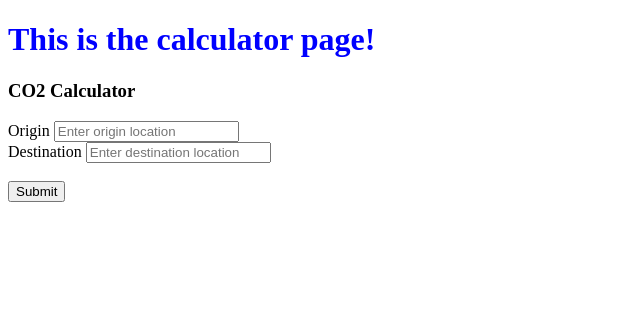
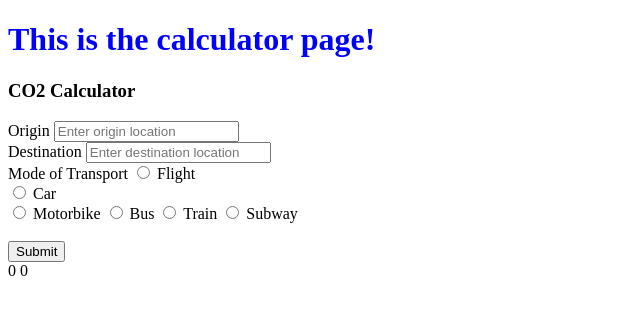
Before and after one commit to avran-v/ugamakes2, a Flask app: page /calculator in a window 1280 px wide. Shown: the part 114-429 px from the top of the page, without its empty margins (0-640 px from the left). Run offline with Flask 3, Linux system fonts and the light colour scheme; some web fonts are replaced.

Commit message:
Added radio buttons

```diff
--- a/website/calc.py
+++ b/website/calc.py
@@ -12,14 +12,22 @@ def configure():
 @calc.route('/calculator', methods=['GET','POST'])
 def calculator():
     #add code to get data from form here
+    carbon_equiv = 0
+    price = 0
     place1 = request.form.get('origin')
     place2 = request.form.get('destination')
+    transport = request.form.get('transportmode')
+    print(transport)
     if request.method == 'POST':
-        distanceCalc(place1, place2)
-    return render_template("calculator.html")
+        carbon_equiv = round(distanceCalc(place1, place2,transport),2)
+        price = round(total(carbon_equiv),2)
+    print(carbon_equiv)
+    print(price)
+
+    return render_template("calculator.html", carbon_equiv=carbon_equiv, price=price)
 
 
-def distanceCalc(origin, destination):
+def distanceCalc(origin, destination,modeOfTransport):
     # Define the places
     #origin = "Atlanta, GA"
     #destination = "Chicago, IL"
@@ -56,11 +64,11 @@ def distanceCalc(origin, destination):
         print("before")
         print(f"Request to the Distance Matrix API failed with status code: {distance_matrix_response.status_code}")
 
-    return carbonCalc(distance_int)
+    return carbonCalc(distance_int,modeOfTransport)
 
 
 
-def carbonCalc(distance_int):
+def carbonCalc(distance_int,transportation):
     #CarTravel, FromFlight, FromMotorBike, FromPublicTransit
     transportation = "FromFlight"
     public = "SmallDieselCar"
@@ -127,8 +135,9 @@ def carbonCalc(distance_int):
     else:
         print(f"Request to the Carbon Footprint API failed with status code: {carbon_footprint_response.status_code}")
 
+    return carbon_equivalent
 
-
+def total(carbon_equivalent):
     companyCost = 20
     total = ((carbon_equivalent * companyCost)/1000)
-    print("This is carbon offset to donate: $", total)
+    return total
--- a/website/templates/calculator.html
+++ b/website/templates/calculator.html
@@ -21,7 +21,24 @@
             placeholder="Enter destination location"
         />
     </div>
+    <div>
+        <label>Mode of Transport</label>
+        <input type="radio" id="flight" name="transportmode" value="FromFlight">
+        <label for="flight">Flight</label><br>
+        <input type="radio" id="css" name="transportmode" value="FromCarTravel">
+        <label for="car">Car</label><br>
+        <input type="radio" id="javascript" name="transportmode" value="FromMotorBike">
+        <label for="motorbike">Motorbike</label>
+        <input type="radio" id="javascript" name="transportmode" value="ClassicBus">
+        <label for="bus">Bus</label>
+        <input type="radio" id="javascript" name="transportmode" value="NationalTrain">
+        <label for="train">Train</label>
+        <input type="radio" id="javascript" name="transportmode" value="Subway">
+        <label for="subway">Subway</label>
+    </div>
     <br/>
     <button type="submit">Submit</button>
 </form>
+{{ carbon_equiv }}
+{{ price }}
 {% endblock %}
```
